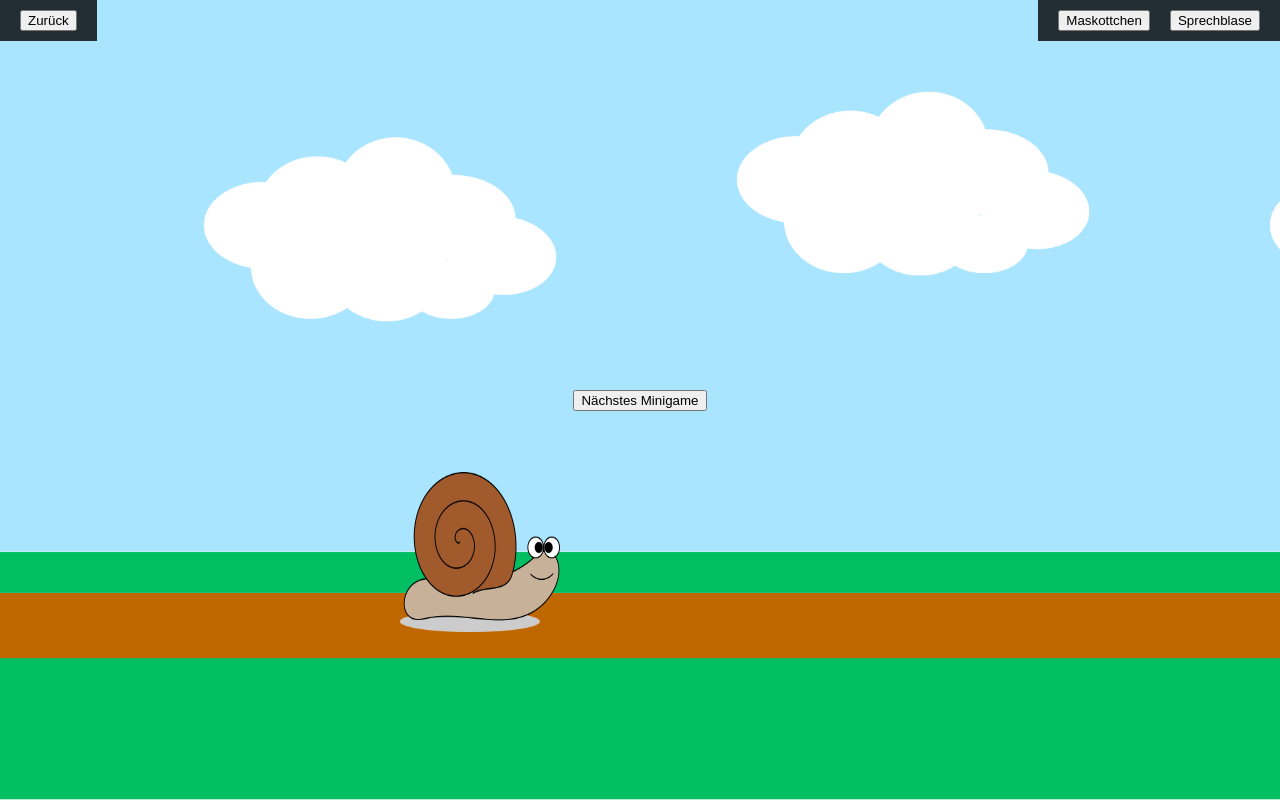
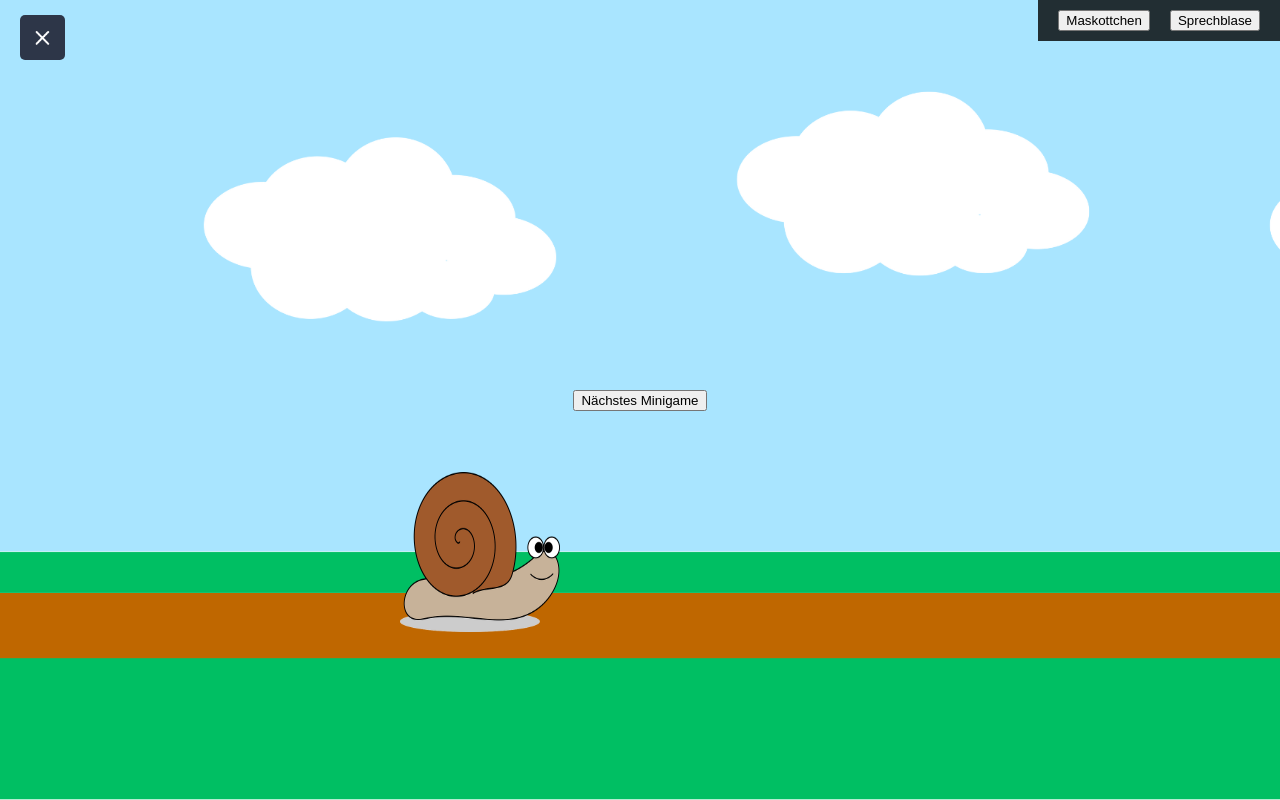
Before and after one commit to schule4-0/pets, a Vue app: page /pets/dog/stages/3 in a window 1280 px wide. Built offline with nearby package versions, Linux system fonts and the light colour scheme.

Commit message:
change backButton to closeButton

```diff
--- a/src/views/MainGameView.vue
+++ b/src/views/MainGameView.vue
@@ -7,7 +7,9 @@
 
     <!-- Overlay content positioned at corners over the game content -->
     <div class="overlay-top-left">
-      <button @click="goBack">Zurück</button>
+      <button @click="goBackToHome" class="closeButton">
+        <img src="@/assets/CloseButton.png" />
+      </button>
     </div>
     <div class="overlay-top-right">
       <!--for demonstration only-->
@@ -28,8 +30,8 @@ import MascotItem from '@/components/MascotItem.vue'
 const router = useRouter()
 const mascot = useMascotStore()
 
-function goBack() {
-  router.back()
+function goBackToHome() {
+  router.push(`/`)
 }
 
 //for demonstration only
@@ -70,14 +72,15 @@ main {
 }
 
 $overlay-color: rgba(0, 0, 0, 0.8);
+$overlay-color-left: transparent;
 $overlay-padding: 10px;
-@mixin overlay-position($top: null, $right: null, $bottom: null, $left: null) {
+@mixin overlay-position($top: null, $right: null, $bottom: null, $left: null, $color: null) {
   position: fixed;
   display: flex;
   align-items: center;
   padding: $overlay-padding;
   z-index: 1000;
-  background: $overlay-color;
+  background: $color;
   color: white;
   top: $top;
   right: $right;
@@ -86,10 +89,10 @@ $overlay-padding: 10px;
 }
 
 .overlay-top-left {
-  @include overlay-position(0, null, null, 0);
+  @include overlay-position(5px, null, null, 0, $overlay-color-left);
 }
 .overlay-top-right {
-  @include overlay-position(0, 0, null, null);
+  @include overlay-position(0, 0, null, null, $overlay-color);
 }
 
 button {
@@ -103,4 +106,19 @@ button {
   z-index: 1050;
   opacity: 1;
 }
+
+.closeButton {
+  cursor: pointer;
+  border: none;
+  padding: 0;
+  background: none;
+
+  img {
+    width: 45px;
+    height: 45px;
+    border-radius: 5px;
+    object-fit: cover;
+    display: block;
+  }
+}
 </style>
```
Also changed, not shown: src/assets/CloseButton.png (added).
